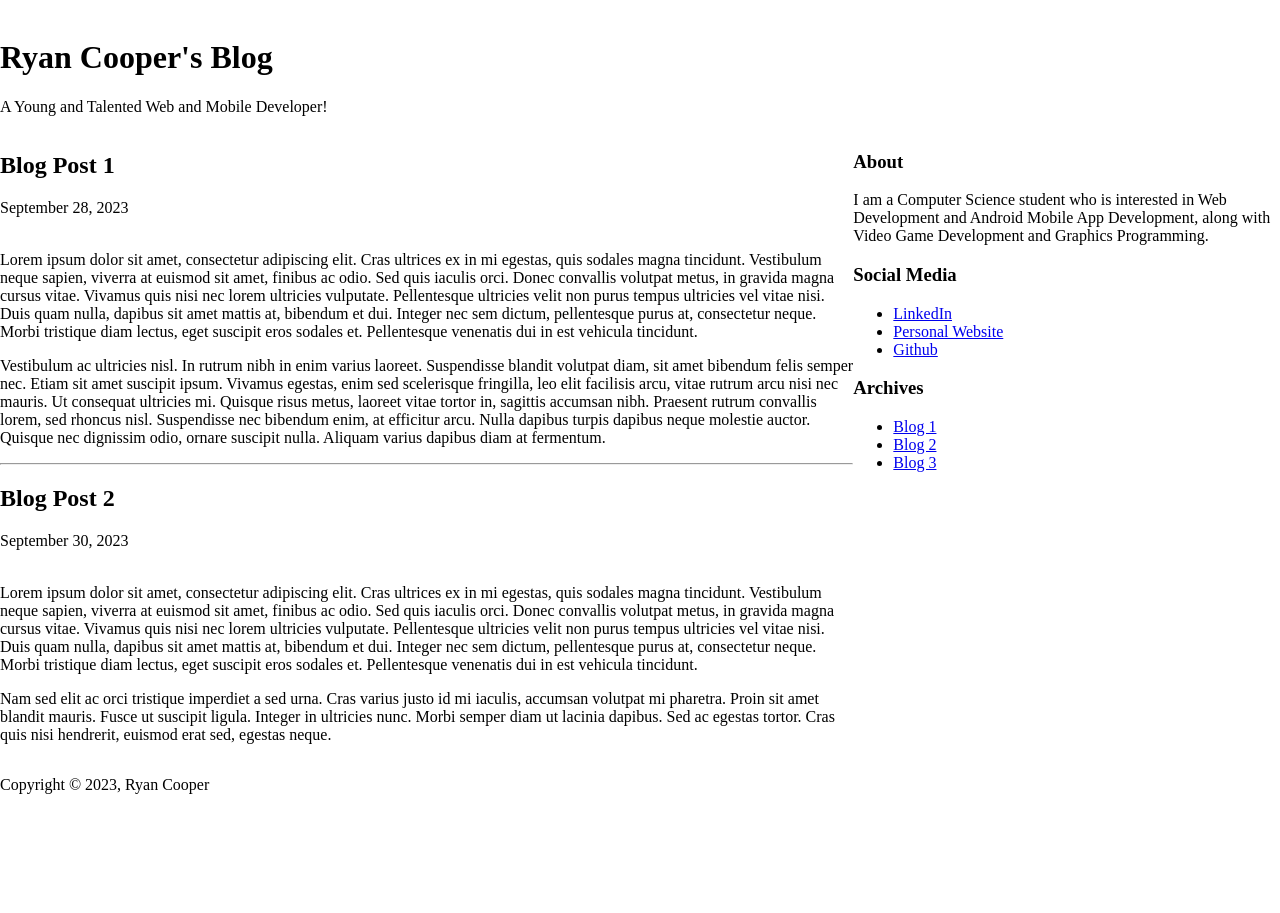
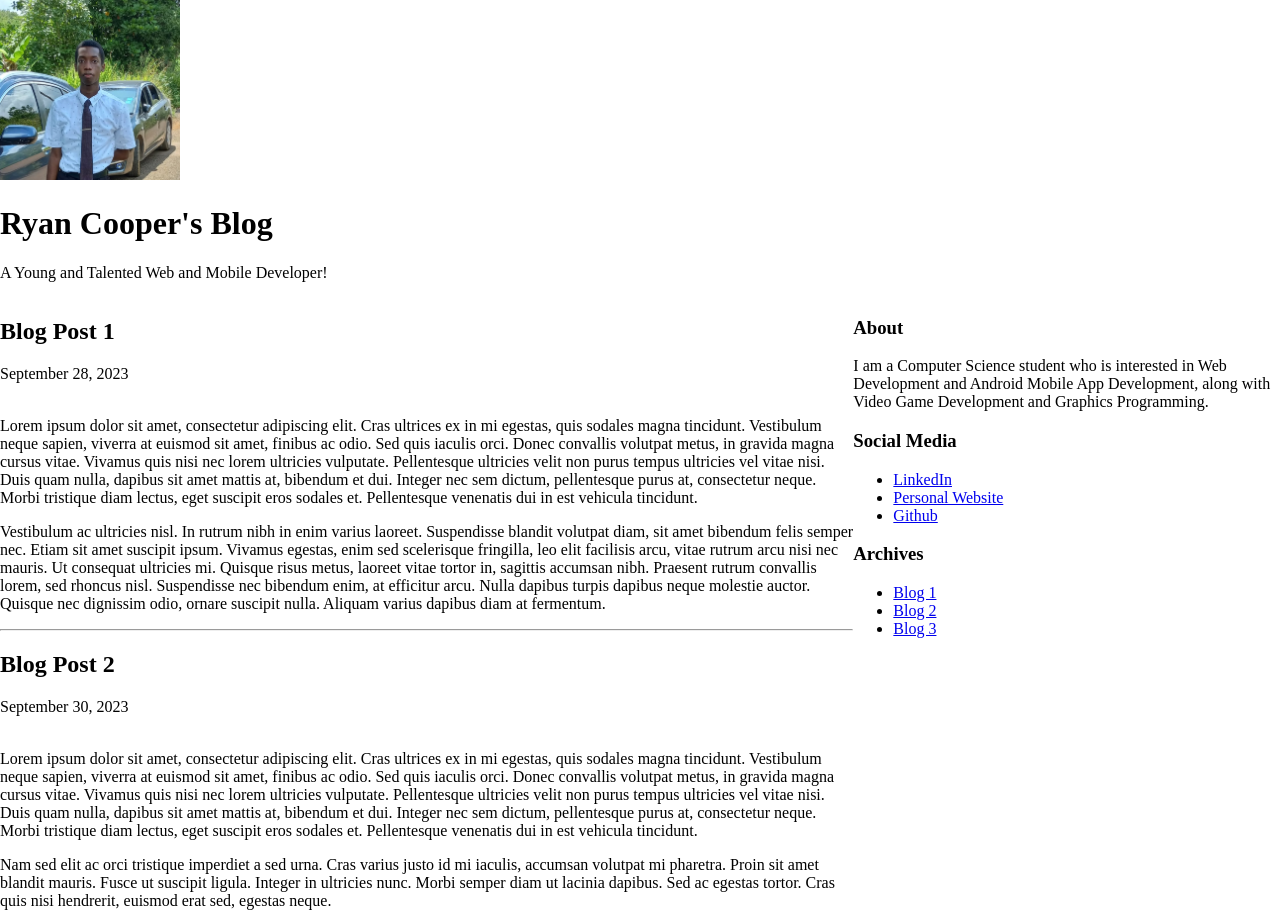
Before and after one commit to AS-Coope/info2180-lab2, a plain HTML site: page index.html in a window 1280 px wide. Shown: the top 913 px of the page. Before the commit the page ends 810 px from the top, so only its background shows below. Drawn offline with Linux system fonts and the light colour scheme.

Commit message:
Add header image to webpage

```diff
--- a/index.html
+++ b/index.html
@@ -12,7 +12,7 @@
     <div class="container">
 
         <header>
-            <img>
+            <img src="header_image.jpg" width="180px" height="180px">
             <h1>Ryan Cooper's Blog</h1>
             <p>A Young and Talented Web and Mobile Developer!</p>
         </header>
```
Also changed, not shown: header_image.jpg (added).
